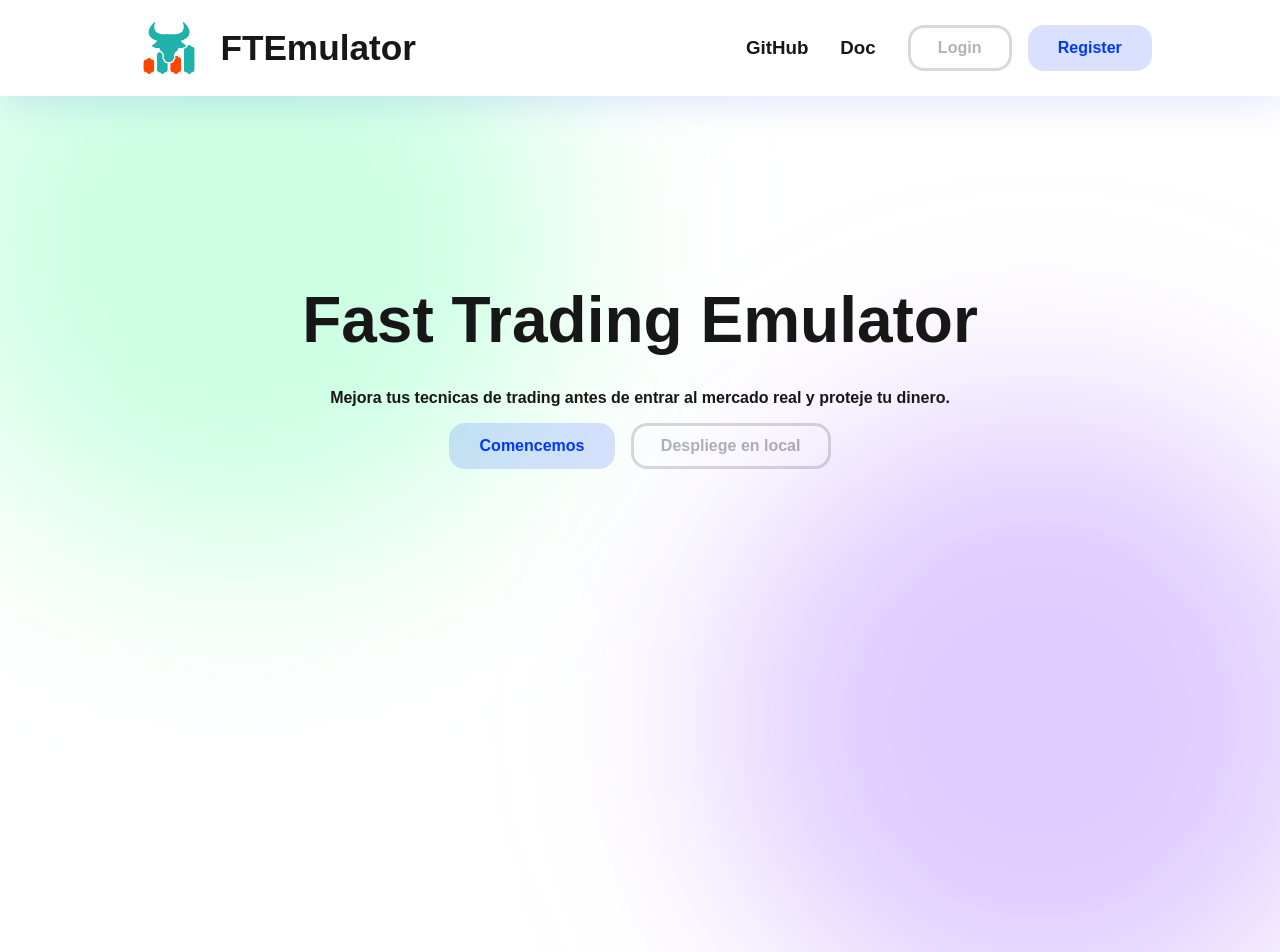
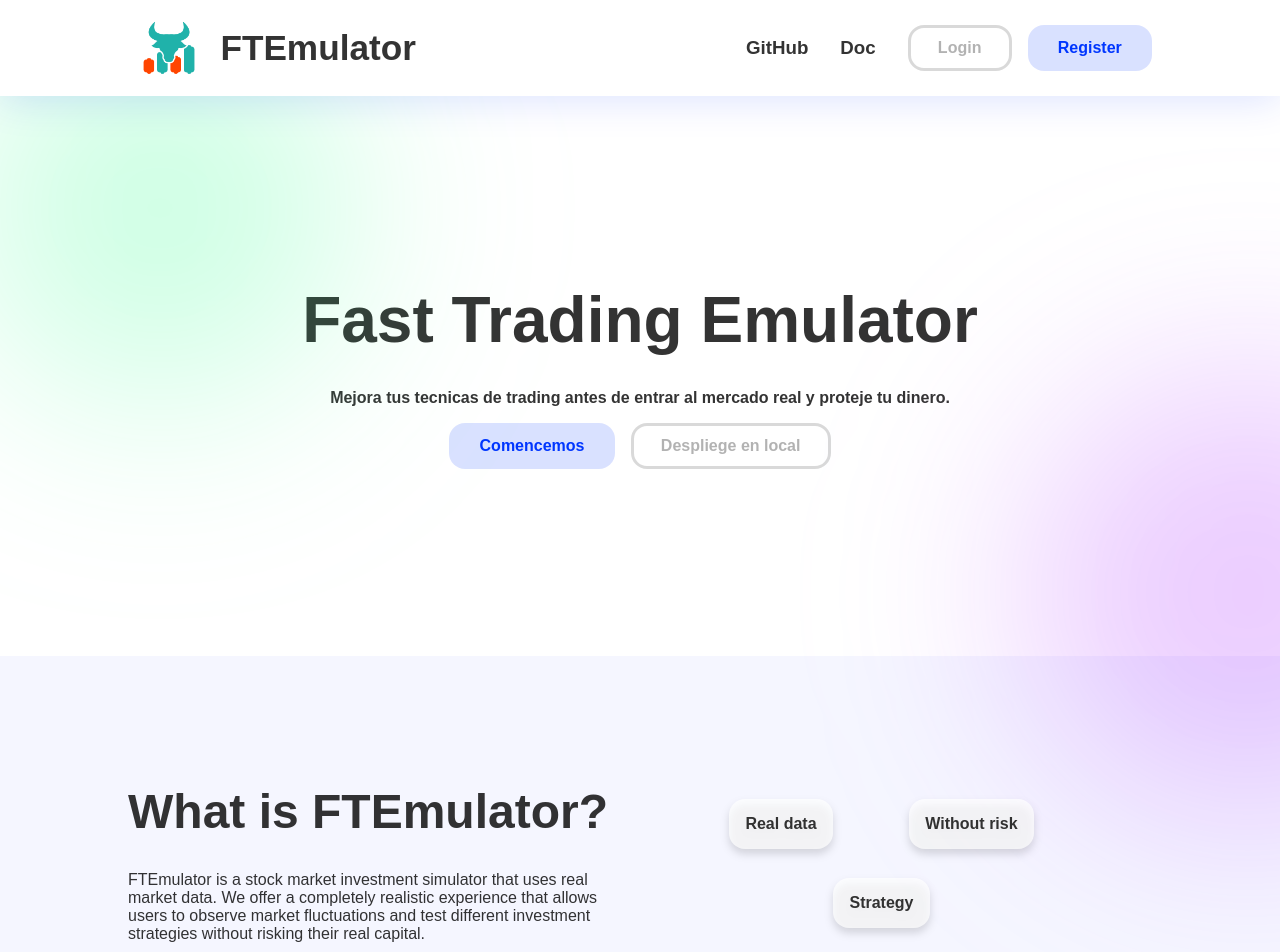
Before and after one commit to FTEmulator/website, a Next.js app: page / in a window 1280 px wide. Shown: the top 952 px of the page. Before the commit the page ends 800 px from the top, so only its background shows below. Built offline with nearby package versions, Linux system fonts and the light colour scheme.

Commit message:
What is FTEmulator

```diff
--- a/app/pages/home/page.module.css
+++ b/app/components/homeBar/homeBar.module.css
@@ -1,5 +1,6 @@
 .page {
     z-index: 1;
+    position: fixed;
     width: 100vw;
     height: 9rem;
 }
--- a/app/pages/home/page.tsx
+++ b/app/components/homeBar/homeBar.tsx
@@ -1,10 +1,10 @@
-import style from "./page.module.css";
-import FTButton from "../../components/button/button";
+import style from "./homeBar.module.css";
+import FTButton from "../button/button";
 import Image from 'next/image'
 
 import logo from "../../media/logo.png";
 
-export default function Home() {
+export default function HomeBar() {
     return (
         <div className={style.page}>
             <div className={style.shadow}>
--- a/app/globals.css
+++ b/app/globals.css
@@ -3,6 +3,7 @@
   --foreground: #171717;
   --main-blue: 0, 54, 255;
   --main-gray: 0, 0, 0;
+  --main-text-color: 0, 0, 0;
 }
 
 @media (prefers-color-scheme: dark) {
@@ -19,7 +20,7 @@ body {
 }
 
 body {
-  color: var(--foreground);
+  color: rgb(var(--main-text-color), 0.8);
   background: var(--background);
   font-family: Arial, Helvetica, sans-serif;
   -webkit-font-smoothing: antialiased;
--- a/app/page.module.css
+++ b/app/page.module.css
@@ -6,12 +6,12 @@
 
 /* Welcome */
 .blur1 {
-    position: fixed;
+    position: absolute;
     top: -5rem;
-    left: -5rem;
+    left: -10rem;
     border-radius: 50%;
-    width: 50vw;
-    height: 50vw;
+    width: 30vw;
+    height: 30vw;
     background-color: rgba(0, 255, 115, 0.2);
     box-shadow: 0 0 30px 15px rgba(255, 255, 255, 0.3);
     filter: blur(100px);
@@ -19,13 +19,13 @@
 }
 
 .blur2 {
-    position: fixed;
-    bottom: -15rem;
-    right: -5rem;
+    position: absolute;
+    bottom: -10rem;
+    right: -20rem;
     border-radius: 50%;
-    width: 50vw;
-    height: 50vw;
-    background-color: rgba(98, 0, 255, 0.2);
+    width: 35vw;
+    height: 35vw;
+    background-color: rgba(153, 0, 255, 0.2);
     box-shadow: 0 0 30px 15px rgba(255, 255, 255, 0.3);
     filter: blur(100px);
     z-index: 0;
@@ -33,8 +33,8 @@
 
 .welcomeContainer {
     display: flex;
+    position: relative;
     justify-content: center;
-    position: fixed;
     width: 80vw;
     height: 70vh;
     margin-top: 6rem;
@@ -62,6 +62,69 @@
     margin: 0 0.5rem;
 }
 
+/* What is FTEmulator */
+.wifContainer {
+    display: flex;
+    width: 100%;
+    padding: 8rem 10vw;
+    background-color: rgba(0, 26, 255, 0.04);
+    box-sizing: border-box;
+}
+
+.wifText {
+    display: flex;
+    flex-direction: column;
+    flex-grow: 1;
+}
+
+.wifText h2 {
+    font-size: 3rem;
+    margin-bottom: 2rem;
+}
+
+.wfiBennefits {
+    display: flex;
+    justify-content: space-between;
+    flex-wrap: wrap;
+    flex: 0.8;
+}
+
+.wfiHalf1 {
+    display: flex;
+    padding: 0 5rem;
+    justify-content: space-between;
+    align-items: center;
+    width: 100%;
+    box-sizing: border-box;
+}
+
+.wfiHalf1 div {
+    padding: 1rem 1rem;
+    margin: 0 3vw;
+    min-width: max-content;
+    border-radius: 1rem;
+    background-color: rgba(255, 255, 255, 0.7);
+    font-weight: 700;
+    filter: drop-shadow(0px 5px 4px rgba(0, 0, 0, 0.2));
+}
+
+.wfiHalf2 {
+    display: flex;
+    padding: 0 5rem;
+    justify-content: center;
+    align-items: center;
+    width: 100%;
+    box-sizing: border-box;
+}
+
+.wfiHalf2 div {
+    padding: 1rem 1rem;
+    border-radius: 1rem;
+    background-color: rgba(255, 255, 255, 0.7);
+    font-weight: 700;
+    filter: drop-shadow(0px 5px 4px rgba(0, 0, 0, 0.2));
+}
+
 @media (prefers-color-scheme: dark) {
 
 }
--- a/app/page.tsx
+++ b/app/page.tsx
@@ -18,7 +18,7 @@
  * GitHub: https://github.com/alexwebdev05
  */
 import styles from "./page.module.css";
-import Home from "./pages/home/page";
+import HomeBar from "./components/homeBar/homeBar";
 import TemplateTest from "./components/template/template"
 import FTButton from "./components/button/button";
 
@@ -27,14 +27,15 @@ export default function App() {
         <div className={styles.page}>
             {/* <TemplateTest /> */}
             {/* Home bar */}
-            <Home />
+            <HomeBar />
 
-            {/* Background Blurs */}
-            <div className={styles.blur1} />
-            <div className={styles.blur2} />
+
 
             {/* Welcome */}
             <div className={styles.welcomeContainer}>
+                {/* Background Blurs */}
+                <div className={styles.blur1} />
+                <div className={styles.blur2} />
 
                 {/* Content */}
                 <div className={styles.content}>
@@ -47,6 +48,27 @@ export default function App() {
 
                 </div>
             </div>
+
+            {/* What is FTEmulator */}
+
+            <div className={styles.wifContainer}>
+                <div className={styles.wifText}>
+                    <h2>What is FTEmulator?</h2>
+                    <p>FTEmulator is a stock market investment simulator that uses real market data. We offer a completely realistic experience that allows users to observe market fluctuations and test different investment strategies without risking their real capital.</p>
+                </div>
+                <div className={styles.wfiBennefits}>
+                    <div className={styles.wfiHalf1}>
+                        <div>Real data</div>
+                        <div>Without risk</div>
+                    </div>
+                    <div className={styles.wfiHalf2}>
+                        <div>Strategy</div>
+                    </div>
+                </div>
+            </div>
+
+
+
         </div>
     );
 }
```
